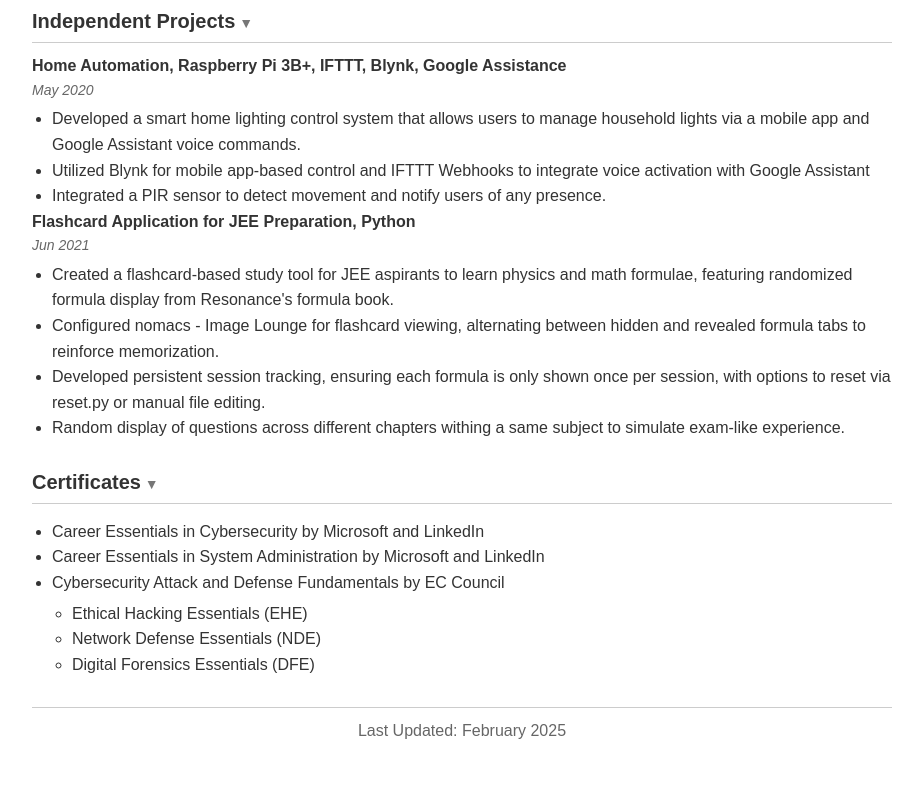
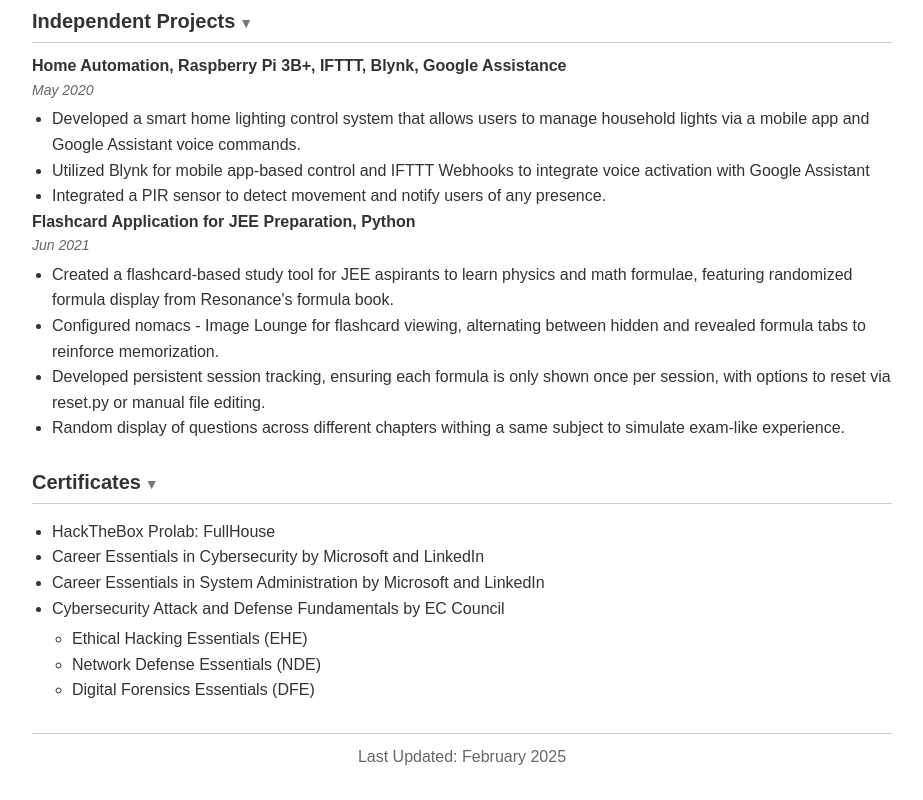
Before and after one commit to shreeyash-ugale/Portfolio-WebP, a plain HTML site: page index.html in a window 1280 px wide. Shown: the part 1249-2049 px from the top of the page, without its empty margins (178-1101 px from the left). Before the commit the page ends 2023 px from the top, so only its background shows below. Drawn offline with Linux system fonts and the light colour scheme.

Commit message:
added fullhouse

```diff
--- a/index.html
+++ b/index.html
@@ -284,6 +284,7 @@
         <h2>Certificates</h2>
         <div class="section-content">
             <ul>
+                <li>HackTheBox Prolab: FullHouse</li>
                 <li>Career Essentials in Cybersecurity by Microsoft and LinkedIn</li>
                 <li>Career Essentials in System Administration by Microsoft and LinkedIn</li>
                 <li>Cybersecurity Attack and Defense Fundamentals by EC Council
```
